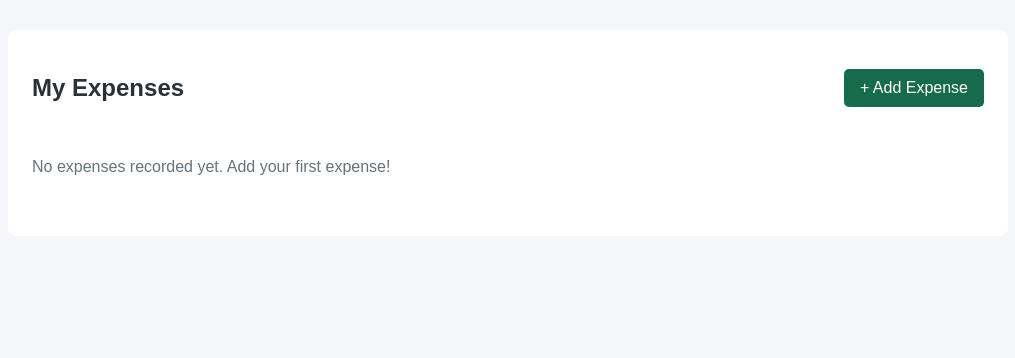
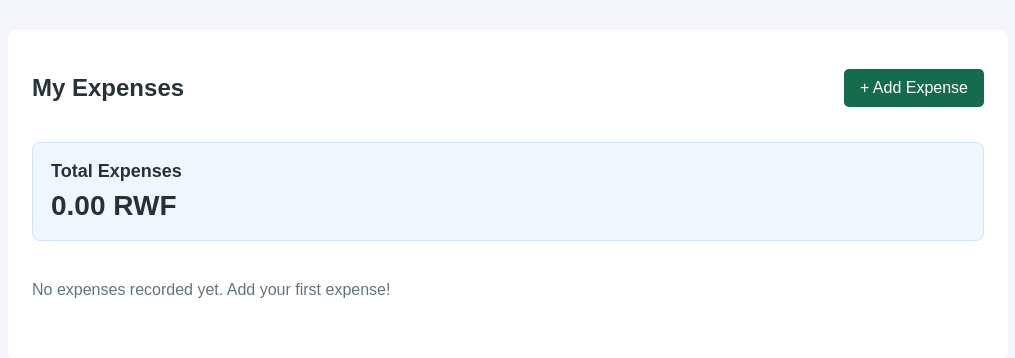
Before and after one commit to MugaboVedaste/Agile-and-DevOps-Practices, a Flask app: page / in a window 1280 px wide. Shown: the part 107-465 px from the top of the page, without its empty margins (132-1147 px from the left). Run offline with Flask 3, Linux system fonts and the light colour scheme.

Commit message:
feat: display total expenses

```diff
--- a/personal-expense-tracker/app/routes.py
+++ b/personal-expense-tracker/app/routes.py
@@ -9,10 +9,20 @@ from app.models import Expense
 main = Blueprint("main", __name__)
 
 
+
 @main.route("/")
 def index():
     expenses = Expense.query.order_by(Expense.date.desc()).all()
-    return render_template("index.html", expenses=expenses)
+
+    total_expenses = db.session.query(
+        db.func.coalesce(db.func.sum(Expense.amount), 0)
+    ).scalar()
+
+    return render_template(
+        "index.html",
+        expenses=expenses,
+        total_expenses=total_expenses,
+    )
 
 
 @main.route("/add", methods=["GET", "POST"])
--- a/personal-expense-tracker/app/static/css/style.css
+++ b/personal-expense-tracker/app/static/css/style.css
@@ -127,3 +127,22 @@ td {
 .delete-button:hover {
     background: #8f1d14;
 }
+
+.total-expenses {
+    background: #f0f7ff;
+    border: 1px solid #cfe3ff;
+    border-radius: 8px;
+    padding: 18px;
+    margin: 20px 0;
+}
+
+.total-expenses h2 {
+    margin: 0 0 8px;
+    font-size: 18px;
+}
+
+.total-expenses p {
+    margin: 0;
+    font-size: 28px;
+    font-weight: bold;
+}
--- a/personal-expense-tracker/app/templates/index.html
+++ b/personal-expense-tracker/app/templates/index.html
@@ -8,6 +8,12 @@
         <h2>My Expenses</h2>
         <a class="button" href="{{ url_for('main.add_expense') }}">+ Add Expense</a>
     </div>
+
+<div class="total-expenses">
+    <h2>Total Expenses</h2>
+    <p>{{ "%.2f"|format(total_expenses) }} RWF</p>
+</div>
+
 
     {% if expenses %}
         <div class="table-wrapper">
```
Also changed, not shown: personal-expense-tracker/tests/test_total_expenses.py (added, +38 -0 lines).
